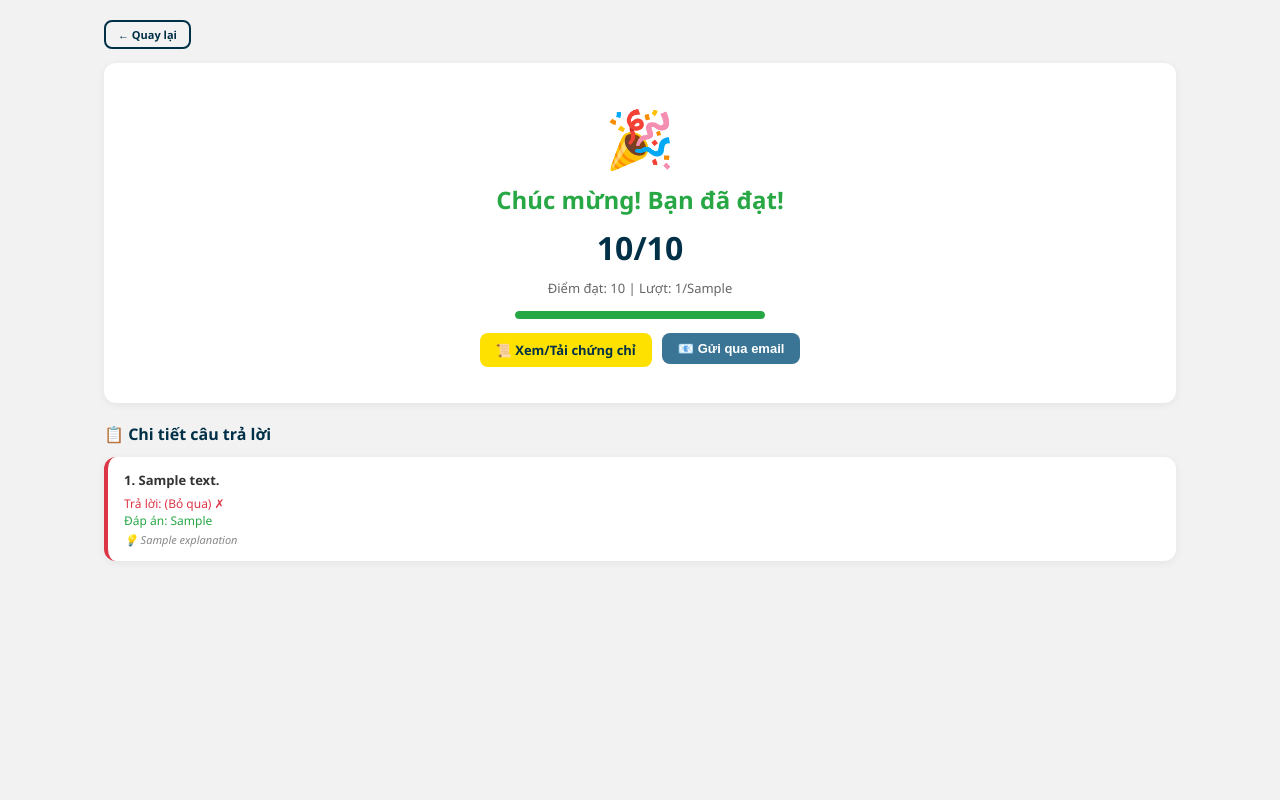
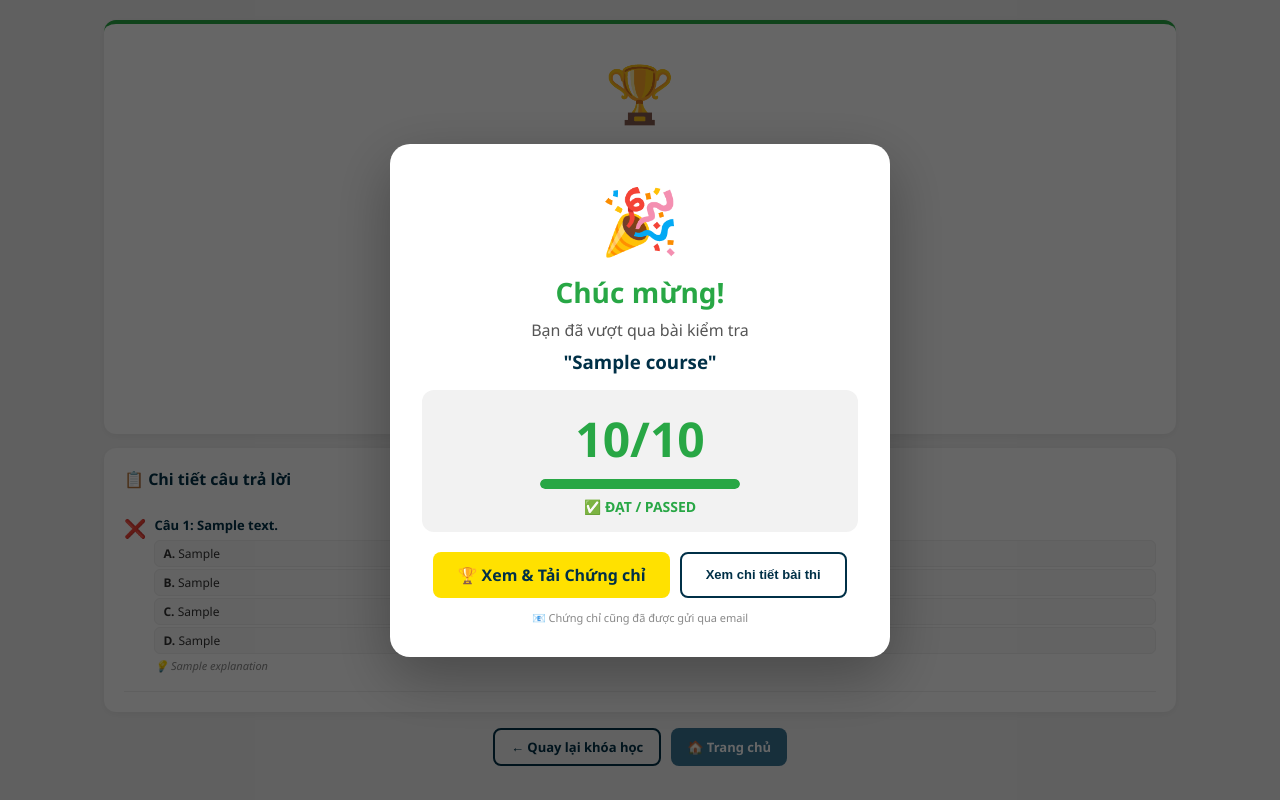
Before and after one commit to Ruby1809/mani-lms, a Flask app: template templates/quiz_result.html in a window 1280 px wide. Run offline with Flask 3, Linux system fonts and the light colour scheme; the template is opened without the code that fills it: most values are stand-ins (such as "Sample title", 1, 10 or a date in 2020).

Commit message:
Add files via upload
Update to v4.1 - Turso cloud DB + quiz fix

```diff
--- a/app.py
+++ b/app.py
@@ -20,21 +20,35 @@ from flask import (
     session, flash, jsonify, g, make_response
 )
 
+# ═══════════════ TURSO CLOUD DB (FREE) ═══════════════
+# If TURSO_DATABASE_URL is set → use cloud DB (data never lost)
+# Otherwise → fall back to local SQLite file
+TURSO_URL = os.environ.get('TURSO_DATABASE_URL', '')
+TURSO_TOKEN = os.environ.get('TURSO_AUTH_TOKEN', '')
+USE_TURSO = bool(TURSO_URL)
+
+try:
+    import libsql_experimental as libsql
+    HAVE_LIBSQL = True
+except ImportError:
+    HAVE_LIBSQL = False
+    if USE_TURSO:
+        print("[DB] WARNING: libsql-experimental not installed! pip install libsql-experimental")
+
+DATABASE = os.environ.get('DATABASE_PATH', 'lms.db')
+
+if USE_TURSO and HAVE_LIBSQL:
+    print(f"[DB] ☁️ Using Turso cloud database: {TURSO_URL[:50]}...")
+else:
+    _render_disk = '/opt/render/project/data'
+    if os.path.isdir(_render_disk):
+        DATABASE = os.path.join(_render_disk, 'lms.db')
+    print(f"[DB] 💾 Using local SQLite: {DATABASE}")
+
 app = Flask(__name__)
 app.secret_key = os.environ.get('SECRET_KEY', secrets.token_hex(32))
 app.permanent_session_lifetime = timedelta(days=7)
 app.config['MAX_CONTENT_LENGTH'] = 5 * 1024 * 1024  # 5MB
-
-# ═══════════════ CRITICAL: DATABASE PATH ═══════════════
-# On Render: MUST use persistent disk path, otherwise data is lost on restart!
-# Default tries Render disk first, then falls back to local
-_render_disk = '/opt/render/project/data'
-if os.path.isdir(_render_disk):
-    _default_db = os.path.join(_render_disk, 'lms.db')
-else:
-    _default_db = 'lms.db'
-DATABASE = os.environ.get('DATABASE_PATH', _default_db)
-print(f"[DB] Using database at: {DATABASE}")
 
 # ═══════════════ DEFAULT WHITELIST ═══════════════
 DEFAULT_EMAILS = [
@@ -90,18 +104,31 @@ SMTP_FROM = os.environ.get('SMTP_FROM', '') or SMTP_USER
 
 
 # ═══════════════ DATABASE ═══════════════
+def _create_connection():
+    """Create DB connection - Turso cloud or local SQLite."""
+    if USE_TURSO and HAVE_LIBSQL:
+        conn = libsql.connect(database=TURSO_URL, auth_token=TURSO_TOKEN)
+    else:
+        conn = sqlite3.connect(DATABASE)
+    conn.row_factory = sqlite3.Row
+    return conn
+
 def get_db():
     if 'db' not in g:
-        g.db = sqlite3.connect(DATABASE)
-        g.db.row_factory = sqlite3.Row
-        g.db.execute("PRAGMA journal_mode=WAL")
-        g.db.execute("PRAGMA foreign_keys=ON")
+        g.db = _create_connection()
+        if not USE_TURSO:
+            try:
+                g.db.execute("PRAGMA journal_mode=WAL")
+                g.db.execute("PRAGMA foreign_keys=ON")
+            except: pass
     return g.db
 
 @app.teardown_appcontext
 def close_db(exc):
     db = g.pop('db', None)
-    if db: db.close()
+    if db:
+        try: db.close()
+        except: pass
 
 
 def get_allowed_emails():
@@ -114,10 +141,10 @@ def get_allowed_emails():
 
 
 def init_db():
-    db = sqlite3.connect(DATABASE)
-    db.row_factory = sqlite3.Row
-    db.executescript('''
-        CREATE TABLE IF NOT EXISTS users (
+    db = _create_connection()
+    # Create tables one by one (Turso doesn't support executescript)
+    tables = [
+        '''CREATE TABLE IF NOT EXISTS users (
             id INTEGER PRIMARY KEY AUTOINCREMENT,
             email TEXT UNIQUE NOT NULL, password_hash TEXT NOT NULL,
             name TEXT NOT NULL, department TEXT DEFAULT 'Sales & Marketing Vietnam',
@@ -126,8 +153,8 @@ def init_db():
             status TEXT DEFAULT 'active', verified INTEGER DEFAULT 0,
             verify_code TEXT, avatar_data TEXT, signature_data TEXT,
             created_at TIMESTAMP DEFAULT CURRENT_TIMESTAMP
-        );
-        CREATE TABLE IF NOT EXISTS courses (
+        )''',
+        '''CREATE TABLE IF NOT EXISTS courses (
             id INTEGER PRIMARY KEY AUTOINCREMENT,
             title_vi TEXT NOT NULL, title_en TEXT, desc_vi TEXT, desc_en TEXT,
             category TEXT DEFAULT 'Compliance', video_url TEXT, pdf_url TEXT,
@@ -136,53 +163,60 @@ def init_db():
             time_limit INTEGER DEFAULT 15, max_attempts INTEGER DEFAULT 3,
             lang TEXT DEFAULT 'vi', created_by TEXT,
             created_at TIMESTAMP DEFAULT CURRENT_TIMESTAMP
-        );
-        CREATE TABLE IF NOT EXISTS questions (
+        )''',
+        '''CREATE TABLE IF NOT EXISTS questions (
             id INTEGER PRIMARY KEY AUTOINCREMENT,
             course_id INTEGER NOT NULL, text TEXT NOT NULL,
             option_a TEXT NOT NULL, option_b TEXT NOT NULL,
             option_c TEXT, option_d TEXT, answer TEXT NOT NULL,
             explanation TEXT, source TEXT DEFAULT 'manual',
-            created_at TIMESTAMP DEFAULT CURRENT_TIMESTAMP,
-            FOREIGN KEY (course_id) REFERENCES courses(id) ON DELETE CASCADE
-        );
-        CREATE TABLE IF NOT EXISTS results (
+            created_at TIMESTAMP DEFAULT CURRENT_TIMESTAMP
+        )''',
+        '''CREATE TABLE IF NOT EXISTS results (
             id INTEGER PRIMARY KEY AUTOINCREMENT,
             user_email TEXT NOT NULL, course_id INTEGER NOT NULL,
             score INTEGER NOT NULL, total INTEGER NOT NULL,
             passed INTEGER DEFAULT 0, answers_json TEXT,
             attempt_number INTEGER DEFAULT 1, is_valid INTEGER DEFAULT 1,
-            completed_at TIMESTAMP DEFAULT CURRENT_TIMESTAMP,
-            FOREIGN KEY (course_id) REFERENCES courses(id)
-        );
-        CREATE TABLE IF NOT EXISTS retest_requests (
+            completed_at TIMESTAMP DEFAULT CURRENT_TIMESTAMP
+        )''',
+        '''CREATE TABLE IF NOT EXISTS retest_requests (
             id INTEGER PRIMARY KEY AUTOINCREMENT,
             course_id INTEGER NOT NULL, target_type TEXT DEFAULT 'all',
             target_value TEXT, deadline TEXT, requested_by TEXT,
             created_at TIMESTAMP DEFAULT CURRENT_TIMESTAMP
-        );
-        CREATE TABLE IF NOT EXISTS allowed_emails (
+        )''',
+        '''CREATE TABLE IF NOT EXISTS allowed_emails (
             id INTEGER PRIMARY KEY AUTOINCREMENT,
             email TEXT UNIQUE NOT NULL, note TEXT DEFAULT '',
             active INTEGER DEFAULT 1, added_by TEXT,
             created_at TIMESTAMP DEFAULT CURRENT_TIMESTAMP
-        );
-        CREATE TABLE IF NOT EXISTS settings (key TEXT PRIMARY KEY, value TEXT);
-    ''')
+        )''',
+        "CREATE TABLE IF NOT EXISTS settings (key TEXT PRIMARY KEY, value TEXT)",
+    ]
+    for sql in tables:
+        try: db.execute(sql)
+        except Exception as e: print(f"[DB] Table create warning: {e}")
+    db.commit()
     # Safe migrations
     def add_col(table, col, typedef):
-        cols = [r[1] for r in db.execute(f"PRAGMA table_info({table})").fetchall()]
-        if col not in cols:
-            db.execute(f"ALTER TABLE {table} ADD COLUMN {col} {typedef}")
+        try:
+            cols = [r[1] for r in db.execute(f"PRAGMA table_info({table})").fetchall()]
+            if col not in cols:
+                db.execute(f"ALTER TABLE {table} ADD COLUMN {col} {typedef}")
+        except Exception as e:
+            print(f"[DB] Migration warning {table}.{col}: {e}")
     add_col('users','team',"TEXT DEFAULT 'N/A'")
     add_col('users','job_title',"TEXT DEFAULT 'Staff'")
     add_col('users','job_level',"TEXT DEFAULT 'Staff'")
     add_col('users','avatar_data',"TEXT")
     add_col('users','signature_data',"TEXT")
     # Rename avatar_url to avatar_data if needed
-    ucols = [r[1] for r in db.execute("PRAGMA table_info(users)").fetchall()]
-    if 'avatar_url' in ucols and 'avatar_data' not in ucols:
-        db.execute("ALTER TABLE users RENAME COLUMN avatar_url TO avatar_data")
+    try:
+        ucols = [r[1] for r in db.execute("PRAGMA table_info(users)").fetchall()]
+        if 'avatar_url' in ucols and 'avatar_data' not in ucols:
+            db.execute("ALTER TABLE users RENAME COLUMN avatar_url TO avatar_data")
+    except: pass
     add_col('courses','quiz_count',"INTEGER DEFAULT 0")
     add_col('courses','max_attempts',"INTEGER DEFAULT 3")
     add_col('questions','source',"TEXT DEFAULT 'manual'")
@@ -215,8 +249,11 @@ def init_db():
                   ("Tần suất kiểm tra thiết bị an toàn?","1 năm/lần","6 tháng/lần","Mỗi tháng","Khi hỏng","c","Kiểm tra hàng tháng."),
                   ("Ai chịu trách nhiệm an toàn?","Ban quản lý","Bộ phận an toàn","Mọi nhân viên","Khách hàng","c","Mọi nhân viên.")]:
             db.execute("INSERT INTO questions (course_id,text,option_a,option_b,option_c,option_d,answer,explanation,source) VALUES (?,?,?,?,?,?,?,?,?)",(cid,*q,"sample"))
-    db.commit(); db.close()
-    print(f"[DB] Initialized at {DATABASE}")
+    db.commit()
+    try: db.close()
+    except: pass
+    db_type = "Turso Cloud" if USE_TURSO else f"Local SQLite ({DATABASE})"
+    print(f"[DB] ✅ Initialized: {db_type}")
 
 
 # ═══════════════ HELPERS ═══════════════
@@ -618,23 +655,40 @@ def take_quiz(cid):
         flash(f'Hết {max_att} lượt.','error'); return redirect(url_for('course_detail',cid=cid))
     qc = course['quiz_count'] or len(allq); qc = min(qc,len(allq)) or len(allq)
     if request.method == 'POST':
-        qids = [x.strip() for x in request.form.get('question_ids','').split(',') if x.strip()]
-        qs = [db.execute("SELECT * FROM questions WHERE id=?",(int(x),)).fetchone() for x in qids]
-        qs = [q for q in qs if q]
-        score,ans = 0,{}
-        for q in qs:
-            a = request.form.get(f'q_{q["id"]}',''); ans[str(q['id'])] = a
-            if a == q['answer']: score += 1
-        passed = 1 if score >= (course['pass_score'] or 1) else 0
-        if ai['has_retest_request']:
-            db.execute("UPDATE results SET is_valid=0 WHERE user_email=? AND course_id=?",(user['email'],cid))
-        na = 1 if ai['has_retest_request'] else ai['attempt_count']+1
-        db.execute("INSERT INTO results (user_email,course_id,score,total,passed,answers_json,attempt_number) VALUES (?,?,?,?,?,?,?)",
-                   (user['email'],cid,score,len(qs),passed,json.dumps(ans),na))
-        db.commit(); rid = db.execute("SELECT last_insert_rowid()").fetchone()[0]
-        if passed:
-            send_certificate_email(user['email'],user['name'],course['title_vi'] or course['title_en'],score,len(qs),datetime.now().strftime('%d/%m/%Y'))
-        return redirect(url_for('quiz_result',cid=cid,rid=rid))
+        try:
+            qids = [x.strip() for x in request.form.get('question_ids','').split(',') if x.strip()]
+            qs = [db.execute("SELECT * FROM questions WHERE id=?",(int(x),)).fetchone() for x in qids]
+            qs = [q for q in qs if q]
+            score,ans = 0,{}
+            for q in qs:
+                a = request.form.get(f'q_{q["id"]}',''); ans[str(q['id'])] = a
+                if a == q['answer']: score += 1
+            passed = 1 if score >= (course['pass_score'] or 1) else 0
+            if ai['has_retest_request']:
+                db.execute("UPDATE results SET is_valid=0 WHERE user_email=? AND course_id=?",(user['email'],cid))
+            na = 1 if ai['has_retest_request'] else ai['attempt_count']+1
+            cur = db.execute("INSERT INTO results (user_email,course_id,score,total,passed,answers_json,attempt_number) VALUES (?,?,?,?,?,?,?)",
+                       (user['email'],cid,score,len(qs),passed,json.dumps(ans),na))
+            db.commit()
+            # Get inserted ID - try cursor.lastrowid first, then fallback
+            rid = getattr(cur, 'lastrowid', None)
+            if not rid:
+                rid = db.execute("SELECT id FROM results WHERE user_email=? AND course_id=? ORDER BY id DESC LIMIT 1",
+                                 (user['email'],cid)).fetchone()['id']
+            if passed:
+                try: send_certificate_email(user['email'],user['name'],course['title_vi'] or course['title_en'],score,len(qs),datetime.now().strftime('%d/%m/%Y'))
+                except: pass
+            return redirect(url_for('quiz_result',cid=cid,rid=rid))
+        except Exception as e:
+            print(f"[QUIZ-ERROR] {e}")
+            db.commit()  # commit whatever was saved
+            # Try to find the result anyway
+            latest = db.execute("SELECT id FROM results WHERE user_email=? AND course_id=? ORDER BY id DESC LIMIT 1",
+                                (user['email'],cid)).fetchone()
+            if latest:
+                return redirect(url_for('quiz_result',cid=cid,rid=latest['id']))
+            flash('Đã lưu kết quả. Vui lòng kiểm tra lại.','warning')
+            return redirect(url_for('course_detail',cid=cid))
     ql = list(allq); random.shuffle(ql)
     return render_template('quiz.html',user=user,course=course,questions=ql[:qc])
 
@@ -933,9 +987,24 @@ def test_smtp():
 @app.route('/admin/db-info')
 @admin_only
 def db_info():
-    info = {'db_path':DATABASE,'db_exists':os.path.exists(DATABASE),'db_size':os.path.getsize(DATABASE) if os.path.exists(DATABASE) else 0,
-            'render_disk_exists':os.path.isdir('/opt/render/project/data'),
-            'env_db_path':os.environ.get('DATABASE_PATH','not set')}
+    info = {
+        'db_type': 'Turso Cloud' if USE_TURSO else 'Local SQLite',
+        'turso_url': TURSO_URL[:50] + '...' if TURSO_URL else 'Not set',
+        'local_db_path': DATABASE,
+        'local_db_exists': os.path.exists(DATABASE) if not USE_TURSO else 'N/A',
+        'render_disk_exists': os.path.isdir('/opt/render/project/data'),
+        'libsql_available': HAVE_LIBSQL,
+    }
+    # Test connection
+    try:
+        db = get_db()
+        uc = db.execute("SELECT COUNT(*) FROM users").fetchone()[0]
+        cc = db.execute("SELECT COUNT(*) FROM courses").fetchone()[0]
+        info['users_count'] = uc
+        info['courses_count'] = cc
+        info['connection'] = 'OK'
+    except Exception as e:
+        info['connection'] = f'ERROR: {e}'
     return jsonify(info)
 
 
--- a/requirements.txt
+++ b/requirements.txt
@@ -1,2 +1,3 @@
 flask==3.1.0
 gunicorn==23.0.0
+libsql-experimental>=0.0.68
--- a/templates/quiz_result.html
+++ b/templates/quiz_result.html
@@ -1,37 +1,105 @@
 {% extends "base.html" %}
-{% block title %}Kết quả - MANI Learning Hub{% endblock %}
+{% block title %}Kết quả{% endblock %}
 {% block content %}
-<a href="{{ url_for('course_detail',cid=course['id']) }}" class="btn btn-outline btn-sm" style="margin-bottom:14px">← Quay lại</a>
-<div class="card" style="text-align:center;padding:36px">
-    <div style="font-size:56px;margin-bottom:8px">{% if result['passed'] %}🎉{% else %}😔{% endif %}</div>
-    <h2 style="color:{% if result['passed'] %}var(--success){% else %}var(--danger){% endif %};margin-bottom:6px">{% if result['passed'] %}Chúc mừng! Bạn đã đạt!{% else %}Chưa đạt điểm yêu cầu{% endif %}</h2>
-    <p style="font-size:32px;font-weight:700;color:var(--primary);margin:10px 0">{{ result['score'] }}/{{ result['total'] }}</p>
-    <p style="color:#666;font-size:13px">Điểm đạt: {{ course['pass_score'] }} | Lượt: {{ result['attempt_number'] or 1 }}/{{ course['max_attempts'] or 3 }}</p>
-    <div style="max-width:250px;margin:14px auto"><div class="progress-bar"><div class="progress-fill" style="width:{{ (result['score']/result['total']*100)|round }}%;background:{% if result['passed'] %}var(--success){% else %}var(--danger){% endif %}"></div></div></div>
+
+{% if result['passed'] %}
+<!-- ═══ PASS: Certificate Popup (auto-show) ═══ -->
+<div id="cert-popup" style="position:fixed;inset:0;background:rgba(0,0,0,.6);z-index:300;display:flex;align-items:center;justify-content:center;padding:16px;animation:fadeIn .3s">
+<div style="background:#fff;border-radius:20px;padding:32px;max-width:500px;width:100%;text-align:center;box-shadow:0 20px 60px rgba(0,0,0,.3);animation:scaleIn .3s">
+    <div style="font-size:64px;margin-bottom:10px">🎉</div>
+    <h2 style="color:#28A745;font-size:28px;margin-bottom:8px">Chúc mừng!</h2>
+    <p style="color:#555;font-size:16px;margin-bottom:4px">Bạn đã vượt qua bài kiểm tra</p>
+    <h3 style="color:#003047;margin:8px 0 16px">"{{ course['title_vi'] or course['title_en'] }}"</h3>
+    <div style="background:#F2F2F2;border-radius:12px;padding:16px;margin-bottom:20px">
+        <div style="font-size:48px;font-weight:700;color:#28A745">{{ result['score'] }}/{{ result['total'] }}</div>
+        <div style="width:200px;height:10px;background:#E0E0E0;border-radius:5px;margin:8px auto;overflow:hidden">
+            <div style="height:100%;background:#28A745;border-radius:5px;width:{{ (result['score']/result['total']*100)|round }}%"></div>
+        </div>
+        <p style="color:#28A745;font-weight:600;font-size:14px">✅ ĐẠT / PASSED</p>
+    </div>
+    <div style="display:flex;gap:10px;justify-content:center;flex-wrap:wrap">
+        <a href="{{ url_for('download_cert', cid=course['id'], rid=result['id']) }}" class="btn btn-primary" style="font-size:16px;padding:12px 24px">🏆 Xem & Tải Chứng chỉ</a>
+        <button onclick="document.getElementById('cert-popup').style.display='none'" class="btn btn-outline" style="padding:12px 24px">Xem chi tiết bài thi</button>
+    </div>
+    <p style="color:#888;font-size:11px;margin-top:12px">📧 Chứng chỉ cũng đã được gửi qua email</p>
+</div>
+</div>
+<style>
+@keyframes fadeIn{from{opacity:0}to{opacity:1}}
+@keyframes scaleIn{from{transform:scale(.8);opacity:0}to{transform:scale(1);opacity:1}}
+</style>
+{% endif %}
+
+<!-- ═══ Main Result Card ═══ -->
+<div class="card" style="text-align:center;padding:30px;border-top:4px solid {{ '#28A745' if result['passed'] else '#DC3545' }}">
+    <div style="font-size:56px;margin-bottom:8px">{% if result['passed'] %}🏆{% else %}😔{% endif %}</div>
+    <h2 style="color:{{ '#28A745' if result['passed'] else '#DC3545' }};font-size:24px;margin-bottom:6px">
+        {% if result['passed'] %}Chúc mừng — Đạt!{% else %}Chưa đạt{% endif %}
+    </h2>
+    <p style="color:#888;font-size:14px;margin-bottom:16px">{{ course['title_vi'] or course['title_en'] }}</p>
+    <div style="font-size:52px;font-weight:700;color:#003047">{{ result['score'] }}/{{ result['total'] }}</div>
+    <div style="width:250px;height:12px;background:#E0E0E0;border-radius:6px;margin:10px auto;overflow:hidden">
+        <div style="height:100%;background:{{ '#28A745' if result['passed'] else '#DC3545' }};border-radius:6px;width:{{ (result['score']/result['total']*100)|round }}%;transition:width 1s"></div>
+    </div>
+    <p style="color:#888;font-size:13px;margin-bottom:20px">Yêu cầu: {{ course['pass_score'] }} câu đúng • Lượt {{ result['attempt_number'] or 1 }}</p>
+
     {% if result['passed'] %}
-    <div style="display:flex;gap:10px;justify-content:center;flex-wrap:wrap;margin-top:14px">
-        <a href="{{ url_for('download_cert',cid=course['id'],rid=result['id']) }}" target="_blank" class="btn btn-primary">📜 Xem/Tải chứng chỉ</a>
-        <form method="POST" action="{{ url_for('send_cert_email',cid=course['id'],rid=result['id']) }}" style="display:inline">
-            <button type="submit" class="btn btn-secondary">📧 Gửi qua email</button>
-        </form>
+    <div style="display:flex;gap:10px;justify-content:center;flex-wrap:wrap;margin-bottom:16px">
+        <a href="{{ url_for('download_cert', cid=course['id'], rid=result['id']) }}" class="btn btn-primary" style="font-size:14px">🏆 Xem & Tải Chứng chỉ PDF</a>
     </div>
     {% else %}
-    {% set remaining = (course['max_attempts'] or 3) - (attempt_info.attempt_count if attempt_info else 1) %}
+    <div style="background:#fff3cd;border-radius:10px;padding:16px;margin:16px 0;border-left:4px solid #DC3545">
+        <p style="font-weight:600;color:#856404;font-size:14px">Bạn cần đạt ít nhất {{ course['pass_score'] }} câu đúng để vượt qua.</p>
+        {% set remaining = (course['max_attempts'] or 3) - (attempt_info['attempt_count']) %}
+        {% if remaining > 0 %}
+        <p style="color:#666;font-size:13px;margin-top:6px">Còn {{ remaining }} lượt thi. Hãy xem lại nội dung và thử lại!</p>
+        {% else %}
+        <p style="color:#DC3545;font-size:13px;margin-top:6px">Đã hết lượt. Liên hệ Trainer để được mở lại.</p>
+        {% endif %}
+    </div>
+    {% endif %}
+</div>
+
+<!-- ═══ Answers Review ═══ -->
+<div class="card">
+    <h3 style="color:#003047;font-size:16px;margin-bottom:14px">📋 Chi tiết câu trả lời</h3>
+    {% for q in questions %}
+    {% set user_ans = answers.get(q['id']|string, '') %}
+    {% set is_correct = (user_ans == q['answer']) %}
+    <div style="padding:12px 0;border-bottom:1px solid #eee">
+        <div style="display:flex;gap:8px;align-items:flex-start;margin-bottom:6px">
+            <span style="font-size:18px">{{ '✅' if is_correct else '❌' }}</span>
+            <div style="flex:1">
+                <p style="font-weight:600;font-size:13px;color:#003047">Câu {{ loop.index }}: {{ q['text'] }}</p>
+                <div style="margin-top:6px;font-size:12px">
+                    {% for opt in ['a','b','c','d'] %}
+                    {% set opt_text = q['option_' + opt] %}
+                    {% if opt_text %}
+                    <div style="padding:4px 8px;margin:2px 0;border-radius:6px;
+                        {% if opt == q['answer'] %}background:rgba(40,167,69,.1);border:1px solid #28A745{% elif opt == user_ans and opt != q['answer'] %}background:rgba(220,53,69,.1);border:1px solid #DC3545{% else %}background:#f9f9f9;border:1px solid #eee{% endif %}">
+                        <span style="font-weight:700">{{ opt|upper }}.</span> {{ opt_text }}
+                        {% if opt == q['answer'] %} <span style="color:#28A745;font-weight:600">✓ Đáp án đúng</span>{% endif %}
+                        {% if opt == user_ans and opt != q['answer'] %} <span style="color:#DC3545;font-weight:600">✗ Bạn chọn</span>{% endif %}
+                    </div>
+                    {% endif %}
+                    {% endfor %}
+                </div>
+                {% if q['explanation'] %}<p style="color:#888;font-size:11px;font-style:italic;margin-top:4px">💡 {{ q['explanation'] }}</p>{% endif %}
+            </div>
+        </div>
+    </div>
+    {% endfor %}
+</div>
+
+<!-- ═══ Actions ═══ -->
+<div style="display:flex;gap:10px;justify-content:center;flex-wrap:wrap;margin-top:16px">
+    <a href="{{ url_for('course_detail', cid=course['id']) }}" class="btn btn-outline">← Quay lại khóa học</a>
+    {% if not result['passed'] %}
+    {% set remaining = (course['max_attempts'] or 3) - (attempt_info['attempt_count']) %}
     {% if remaining > 0 %}
-    <a href="{{ url_for('take_quiz',cid=course['id']) }}" class="btn btn-secondary" style="margin-top:14px">🔄 Thử lại (còn {{ remaining }} lượt)</a>
-    {% else %}
-    <p style="color:var(--danger);font-size:13px;margin-top:14px">Đã hết lượt. Liên hệ Trainer để làm lại.</p>
+    <a href="{{ url_for('take_quiz', cid=course['id']) }}" class="btn btn-primary">🔄 Làm lại (còn {{ remaining }} lượt)</a>
     {% endif %}
     {% endif %}
+    <a href="{{ url_for('dashboard') }}" class="btn btn-secondary">🏠 Trang chủ</a>
 </div>
-<h3 style="color:var(--primary);font-size:16px;margin:20px 0 12px">📋 Chi tiết câu trả lời</h3>
-{% for q in questions %}
-{% set ua=answers.get(q['id']|string,'') %}{% set ok=ua==q['answer'] %}
-<div class="card" style="border-left:4px solid {% if ok %}var(--success){% else %}var(--danger){% endif %};padding:14px 16px">
-    <p style="font-weight:600;font-size:13px;margin-bottom:6px">{{ loop.index }}. {{ q['text'] }}</p>
-    <p style="font-size:12px;color:{% if ok %}var(--success){% else %}var(--danger){% endif %}">Trả lời: {% if ua %}{% if ua=='a' %}{{ q['option_a'] }}{% elif ua=='b' %}{{ q['option_b'] }}{% elif ua=='c' %}{{ q['option_c'] }}{% else %}{{ q['option_d'] }}{% endif %} {% if ok %}✓{% else %}✗{% endif %}{% else %}(Bỏ qua) ✗{% endif %}</p>
-    {% if not ok %}<p style="font-size:12px;color:var(--success)">Đáp án: {% if q['answer']=='a' %}{{ q['option_a'] }}{% elif q['answer']=='b' %}{{ q['option_b'] }}{% elif q['answer']=='c' %}{{ q['option_c'] }}{% else %}{{ q['option_d'] }}{% endif %}</p>{% endif %}
-    {% if q['explanation'] %}<p style="font-size:11px;color:#888;font-style:italic;margin-top:3px">💡 {{ q['explanation'] }}</p>{% endif %}
-</div>
-{% endfor %}
 {% endblock %}
```
Also changed, not shown: render.yaml (+5 -6 lines).
